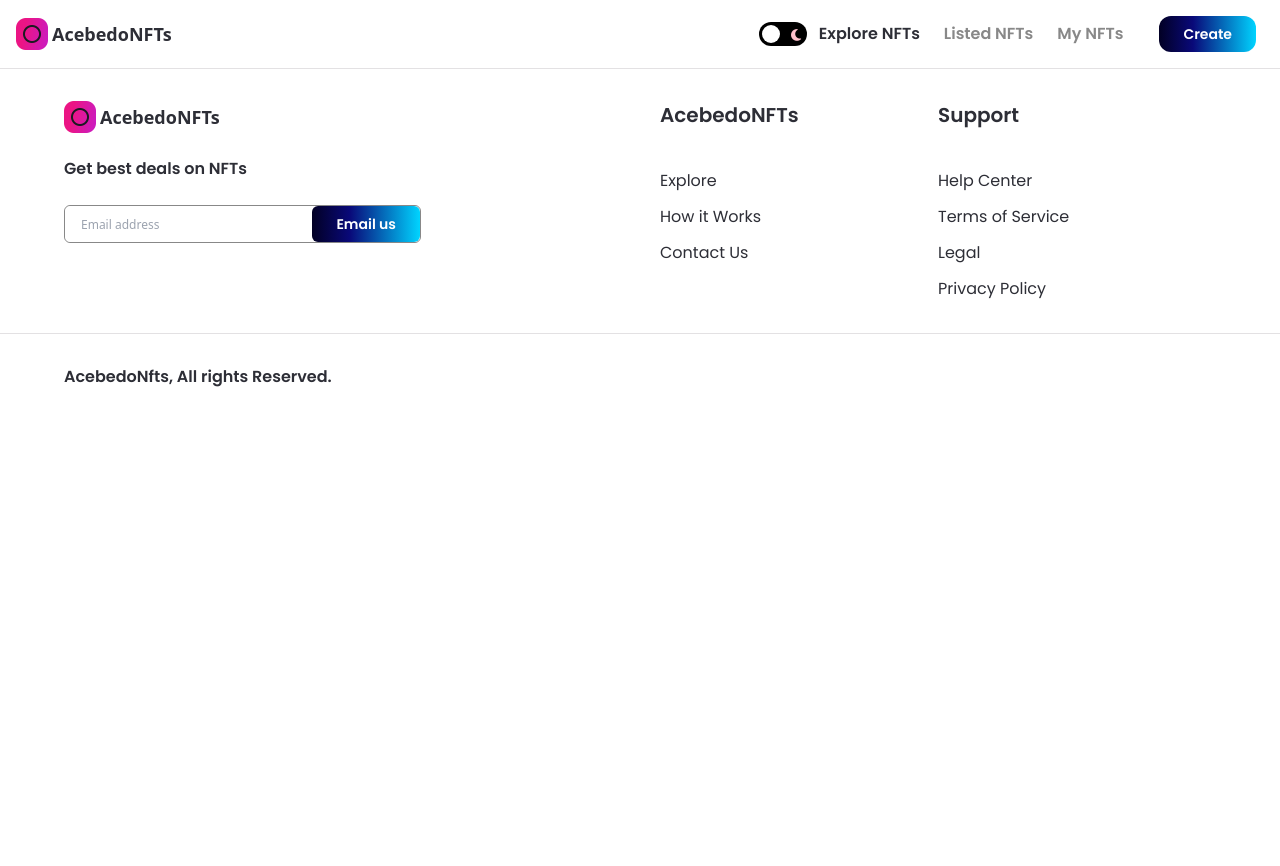
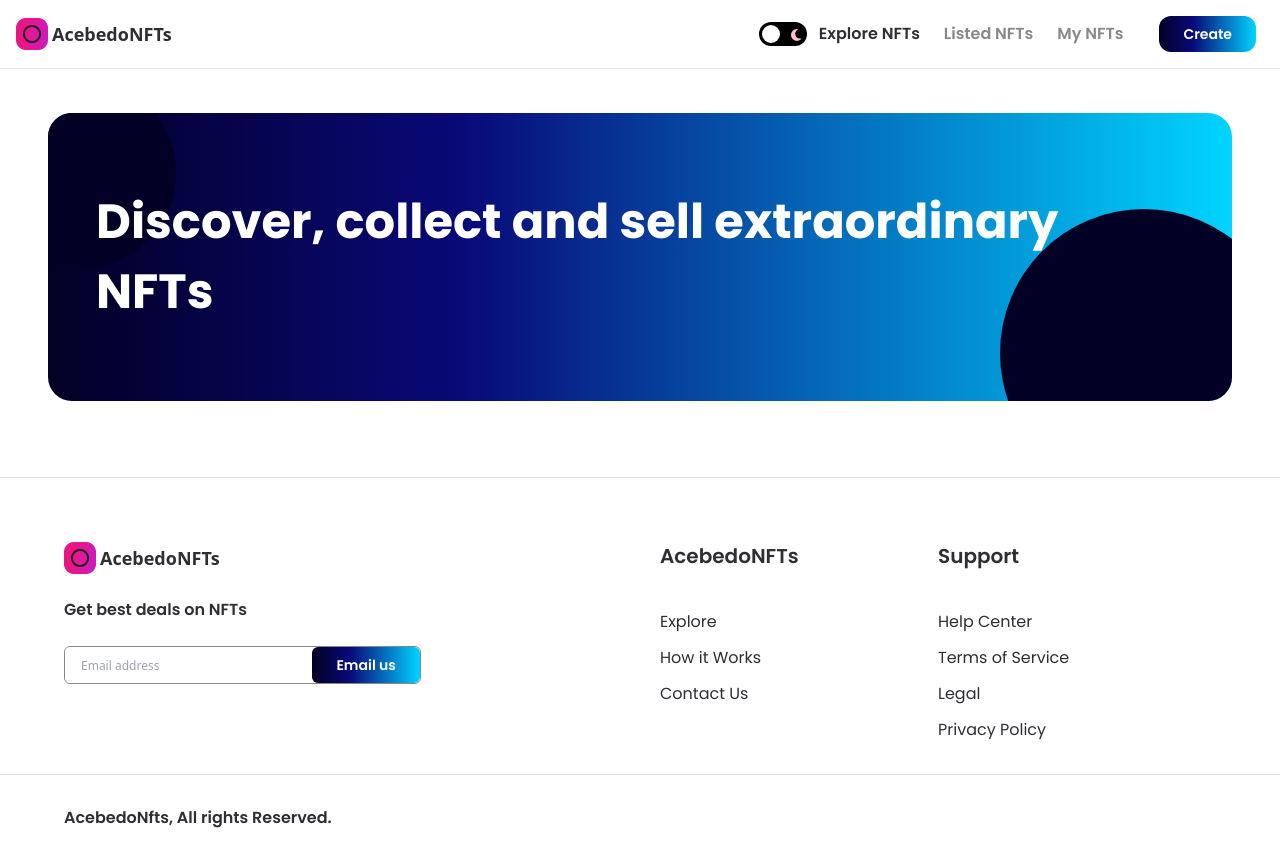
Before and after one commit to pablofelipe01/nft_marketplace, a Next.js app: page / in a window 1280 px wide. Shown: the top 866 px of the page. Before the commit the page ends 800 px from the top, so only its background shows below. Built offline with nearby package versions, Linux system fonts and the light colour scheme.

Commit message:
Banner is ready lots of advance in Covid Saturday

```diff
--- /dev/null
+++ b/components/Banner.jsx
@@ -0,0 +1,13 @@
+import React from 'react';
+
+const Banner = ({ name, childStyles, parentStyles }) => (
+  <div className={`relative w-full flex items-center z-0 overflow-hidden nft-gradient ${parentStyles}`}>
+    <p className={`font-bold text-5xl text-white font-poppins leading-70 ${childStyles}`}>{name}</p>
+    {/* ______________________________________ */}
+    {/* los circulos, pero tengo dudas */}
+    <div className="absolute w-48 h-48 sm:w-32 sm:h-32 rounded-full -top-9 -left-16 -z-5 white-bg" />
+    <div className="absolute w-72 h-72 sm:w-56 sm:h-56 rounded-full -bottom-24 -right-14 -z-5 white-bg" />
+    {/* ----------------------------------------- */}
+  </div>
+);
+export default Banner;
--- a/components/Navbar.jsx
+++ b/components/Navbar.jsx
@@ -70,7 +70,7 @@
   const [isOpen, setIsOpen] = useState(false);
 
   return (
-    <nav className="flexBetween w-full fixed z-10 p-4 flex-row border-b dark:bg-nft-dark bg-white dark:border-x-nft-black-1 border-nft-gray-1">
+    <nav className="flexBetween w-full fixed z-10 p-4 flex-row border-b dark:bg-nft-dark bg-white dark:border-nft-black-1 border-nft-gray-1">
       <div className="flex flex-1 flex-row justify-start">
         <Link href="/">
           <div className="flexCenter md:hidden cursor-pointer" onClick={() => {}}>
--- a/components/index.js
+++ b/components/index.js
@@ -1,5 +1,6 @@
 import Navbar from './Navbar';
 import Footer from './Footer';
 import Button from './Button';
+import Banner from './Banner';
 
-export { Navbar, Footer, Button };
+export { Navbar, Footer, Button, Banner };
--- a/pages/_app.js
+++ b/pages/_app.js
@@ -8,7 +8,10 @@
   <ThemeProvider attribute="class">
     <div className="dark:bg-nft-dark bg-white min-h-screen">
       <Navbar />
-      <Component {...pageProps} />
+      <div className="pt-65">
+        <Component {...pageProps} />
+      </div>
+
       <Footer />
     </div>
 
--- a/pages/index.js
+++ b/pages/index.js
@@ -1,9 +1,17 @@
+import { Banner } from '../components';
+
 const Home = () => (
 
-  <div>
-    <h1 className="text-3xl font-bold underline">
-      Hello world!
-    </h1>
+  <div className="flex justify-center sm:px-4 p-12 ">
+    <div className="w-full minmd:w-4/5">
+
+      <Banner
+        name="Discover, collect and sell extraordinary NFTs"
+        childStyles="md:text-4xl sm:text-2xl xs:text-xl text-left"
+        parentStyles="justify-start mb-7 h-72 sm:h-60 p-12 xs:p-4 xs:h-44 rounded-3xl"
+      />
+    </div>
+
   </div>
 );
 
```
